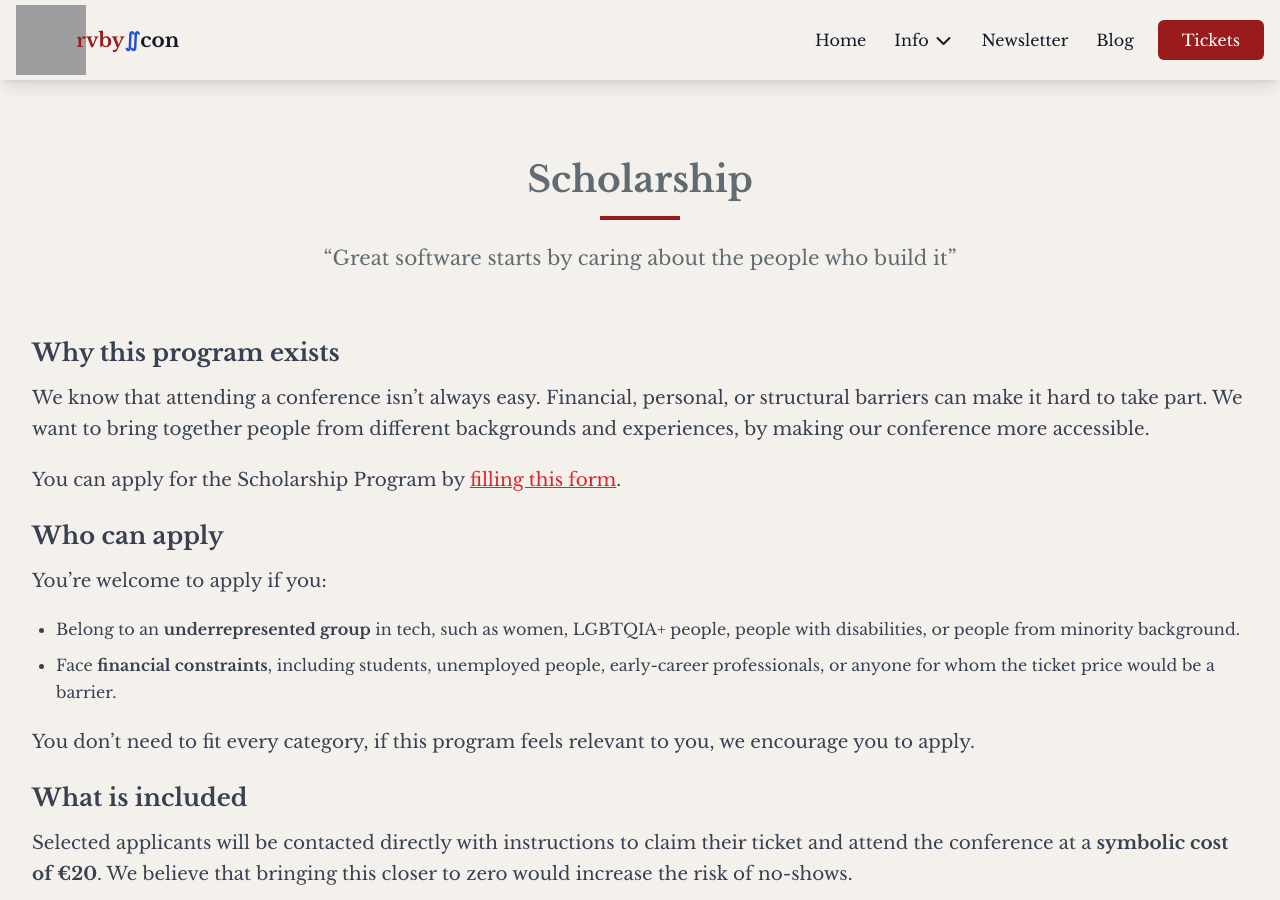
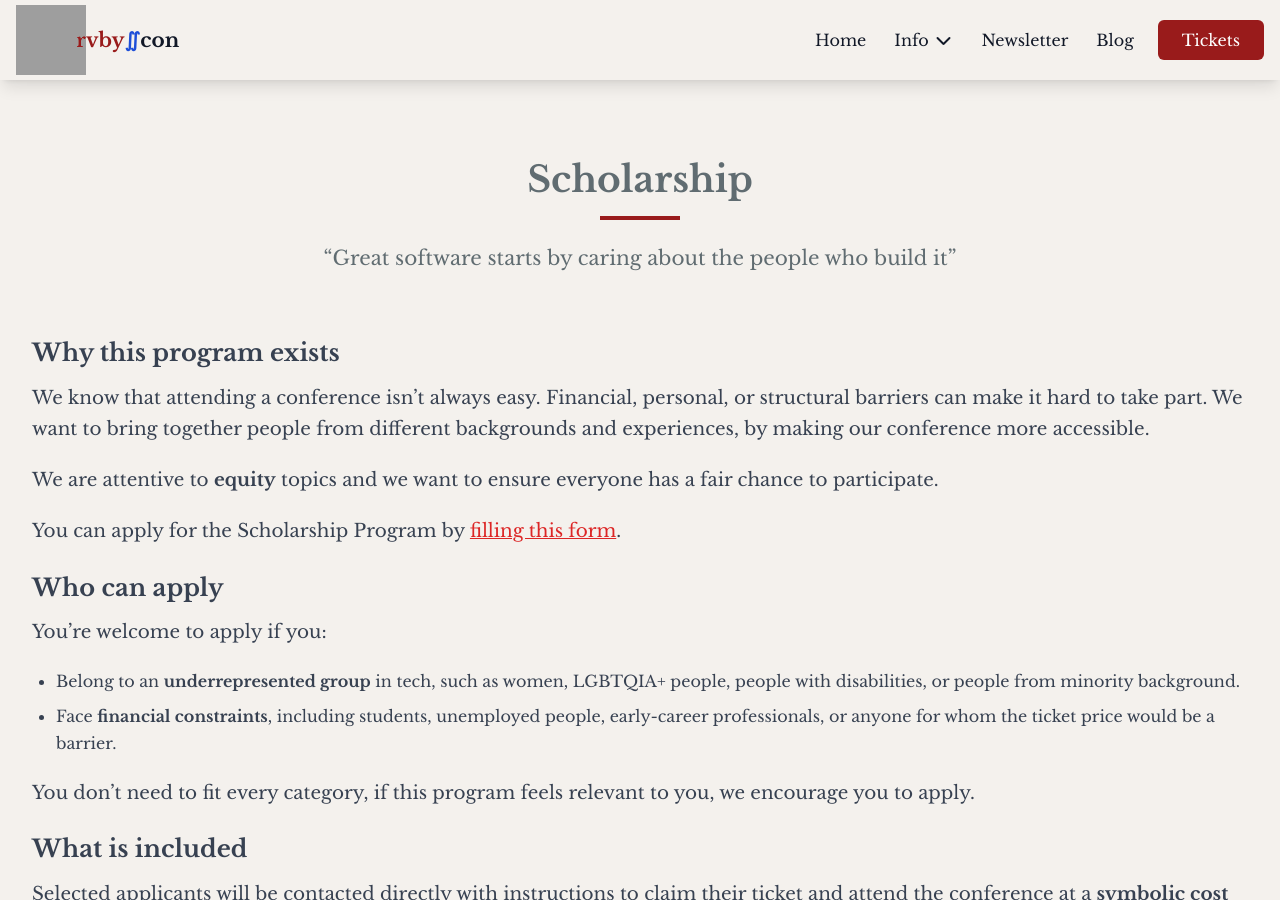
Before and after one commit to palladius/rubycon.it, a Jekyll site: the page built from rubycon.it/scholarship.html, in a window 1280 px wide and 900 px high. Built offline with Jekyll 4.4.1, drawn with Linux system fonts in a browser that asks for light colours; nearby versions of some CDN libraries; grey boxes are pictures that could not be loaded.

Commit message:
feat(scholarship): 🔗 Use /scholarship as canonical URL (Ref #78)
Renamed equity.html to scholarship.html, added redirect from /equity, updated navigation, and added bold equity text. Fixes https://github.com/palladius/rubycon.it/issues/78

```diff
--- a/rubycon.it/Gemfile
+++ b/rubycon.it/Gemfile
@@ -17,6 +17,7 @@
 # If you have any plugins, put them here!
 group :jekyll_plugins do
   gem "jekyll-feed", "~> 0.12"
+  gem "jekyll-redirect-from"
 end
 
 # Windows and JRuby does not include zoneinfo files, so bundle the tzinfo-data gem
--- a/rubycon.it/_config.yml
+++ b/rubycon.it/_config.yml
@@ -22,7 +22,7 @@
 # When we have the email for the domain:
 info_email: info@rubycon.it
 cfp_email: cfp@rubycon.it
-site_version: "0.4.43"
+site_version: "0.4.44"
 support_email: support@rubycon.com
 
 event:
@@ -47,6 +47,7 @@
 plugins:
   - jekyll-feed
   - jekyll-seo-tag
+  - jekyll-redirect-from
 # Exclude from processing.
 # The following items will not be processed, by default.
 # Any item listed under the `exclude:` key here will be automatically added to
--- a/rubycon.it/scholarship.html
+++ b/rubycon.it/scholarship.html
@@ -2,6 +2,9 @@
 layout: default
 title: Scholarship
 permalink: /scholarship
+redirect_from:
+- /equity
+- /equity/
 ---
 
 {% capture content %}
@@ -11,6 +14,8 @@
 We know that attending a conference isn’t always easy. Financial, personal, or structural barriers can make it hard to
 take part. We want to bring together people from different backgrounds and experiences, by making our conference more
 accessible.
+
+We are attentive to **equity** topics and we want to ensure everyone has a fair chance to participate.
 
 You can apply for the Scholarship Program by [filling this
 form](https://docs.google.com/forms/d/1sCt2fGW9bjVJVnskNn8NvTNNYQSazk7FQXAhULI1Vg0/edit).
@@ -48,7 +53,8 @@
 
 #### Are you interested to support our program?
 
-By purchasing <i>at least two scholarship tickets at a discounted rate</i>, you help make the conference accessible to more
+By purchasing <i>at least two scholarship tickets at a discounted rate</i>, you help make the conference accessible to
+more
 people
 while supporting diversity and inclusion in the tech community.
 
```
Also changed, not shown: rubycon.it/code-of-conduct.md (+1 -1 lines), CHANGELOG.md, rubycon.it/Gemfile.lock.
